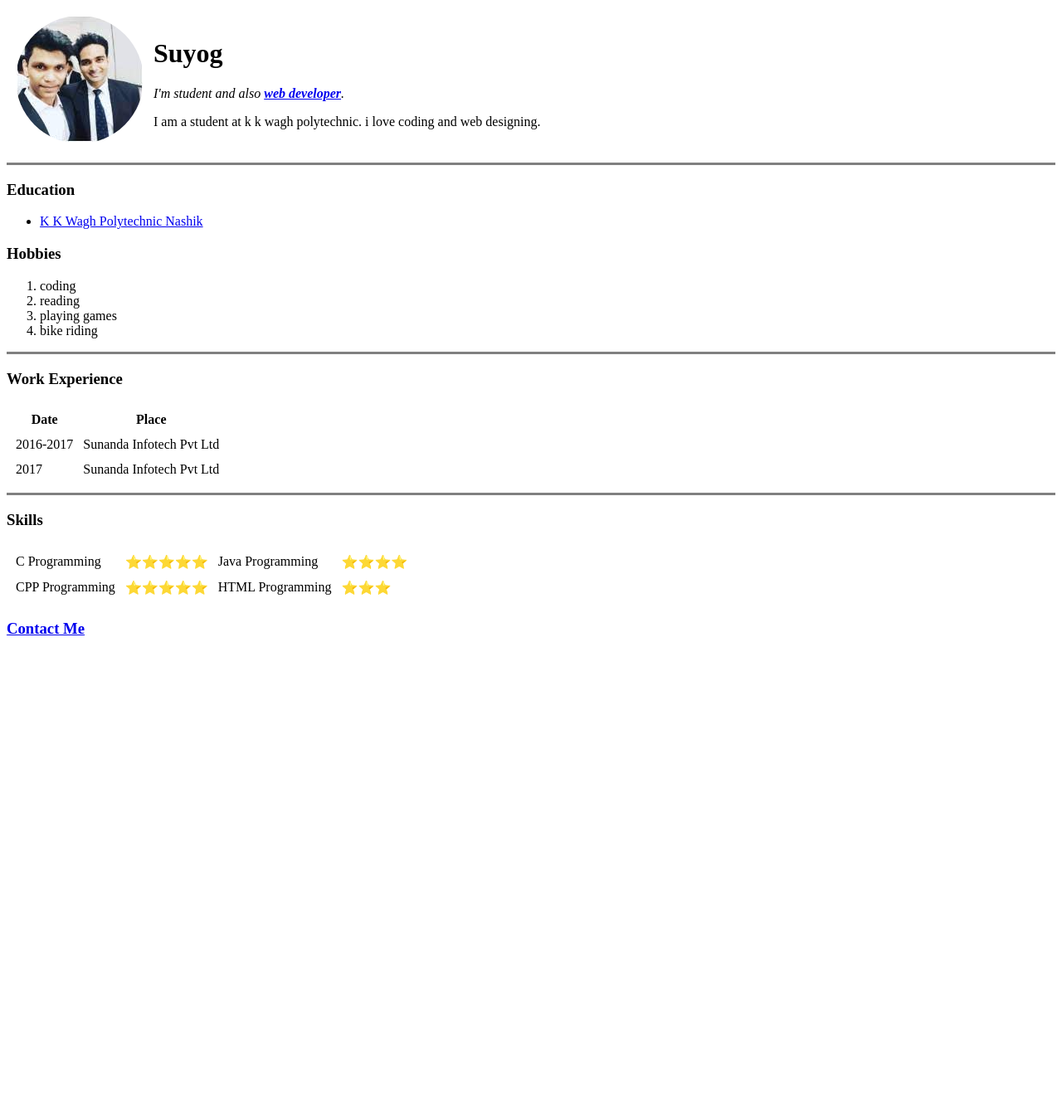
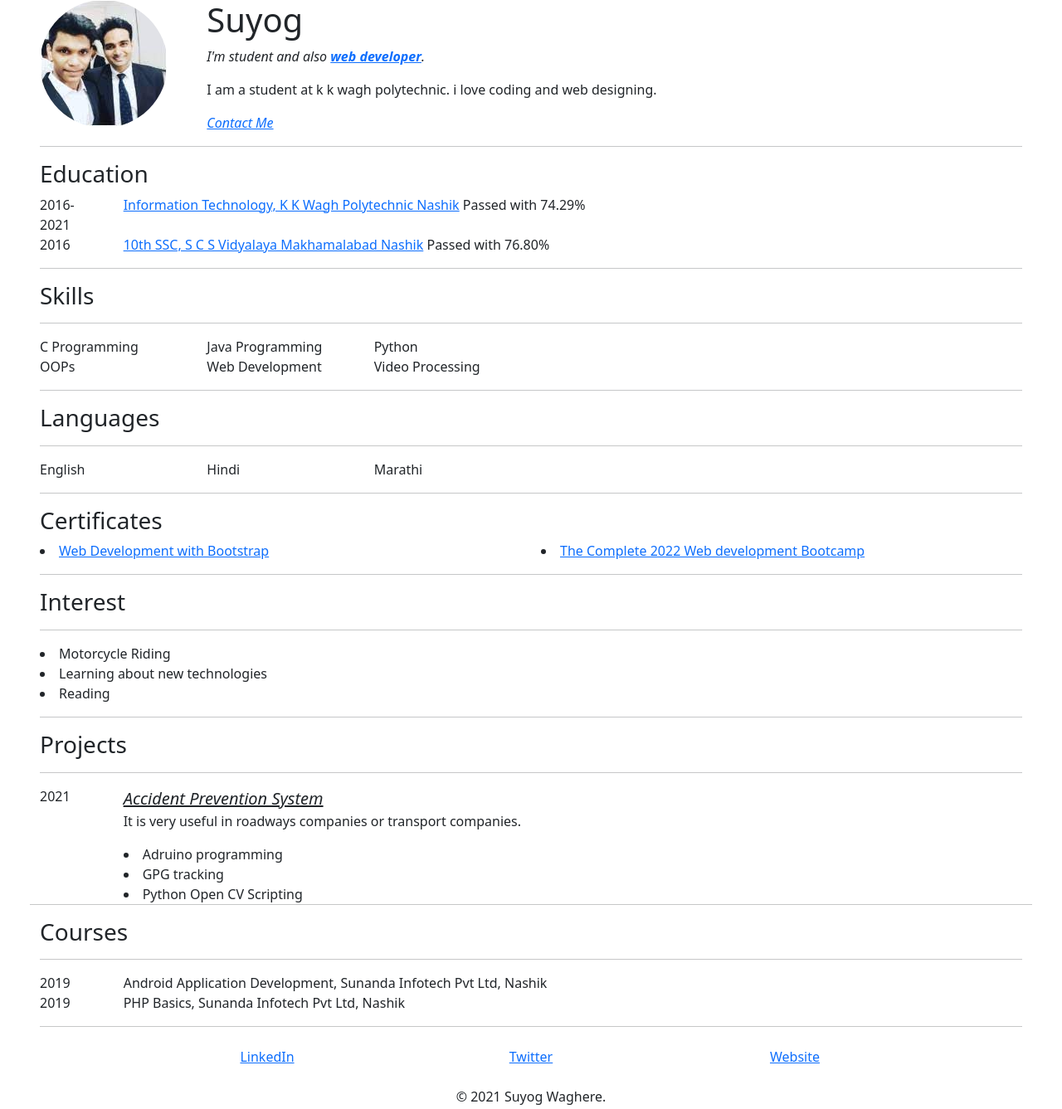
Before and after one commit to suyogwaghere/suyogwaghere.github.io, a plain HTML site: page index.html in a window 1280 px wide. Shown: the whole page at 83% size. Before the commit the page ends 800 px from the top, so only its background shows below. Drawn offline with nearby package versions, Linux system fonts and the light colour scheme.

Commit message:
Update index.html

```diff
--- a/index.html
+++ b/index.html
@@ -1,76 +1,188 @@
 <!DOCTYPE html>
 <html lang="en" dir="ltr">
-
   <head>
-  <meta charset="utf-8">
+    <meta charset="utf-8" />
     <title>Suyog Personal Site</title>
+    <link
+      href="https://cdn.jsdelivr.net/npm/bootstrap@5.2.0/dist/css/bootstrap.min.css"
+      rel="stylesheet"
+      integrity="sha384-gH2yIJqKdNHPEq0n4Mqa/HGKIhSkIHeL5AyhkYV8i59U5AR6csBvApHHNl/vI1Bx"
+      crossorigin="anonymous"
+    />
   </head>
 
   <body>
-  <table cellspacing="10">
-    <tr>
-      <td><img src="images/circle-cropped-profile-picture.png" alt="Suyog Profile picture"></td>
-      <td>
+    <div class="mx-5">
+      <div class="row">
+        <div class="col-2">
+          <img
+            src="images/circle-cropped-profile-picture.png"
+            alt="Suyog Profile picture"
+          />
+        </div>
+        <div class="col-10">
           <h1>Suyog</h1>
-        <p><em>I'm student and also <strong><a href="https://cdn.kenzie.academy/wp-content/uploads/prod/2020/11/02155935/AdobeStock_241083104-1400x934.jpg">web developer</a></strong>.</em></p>
-        <p>I am a student at k k wagh polytechnic. i love coding and web designing.</p>
-      </td>
-    </tr>
-  </table>
+          <p>
+            <em
+              >I'm student and also
+              <strong
+                ><a
+                  href="https://cdn.kenzie.academy/wp-content/uploads/prod/2020/11/02155935/AdobeStock_241083104-1400x934.jpg"
+                  >web developer</a
+                ></strong
+              >.</em
+            >
+          </p>
+          <p>
+            I am a student at k k wagh polytechnic. i love coding and web
+            designing.
+          </p>
+          <em><a href="Contact-details.html">Contact Me</a></em>
+        </div>
+      </div>
 
-  <hr size="3" noshade>
+      <div>
+        <hr size="3" noshade />
         <h3>Education</h3>
-  <ul>
+        <div class="row">
+          <div class="col col-1">2016-2021</div>
+          <div class="col col-8">
+            <a href="https://poly.kkwagh.edu.in/"
+              >Information Technology, K K Wagh Polytechnic Nashik</a
+            >
+            Passed with 74.29%
+          </div>
+        </div>
+        <div class="row">
+          <div class="col col-1">2016</div>
+          <div class="col col-8">
+            <a href="#">10th SSC, S C S Vidyalaya Makhamalabad Nashik</a> Passed
+            with 76.80%
+          </div>
+        </div>
+        <hr size="3" noshade />
+      </div>
+      <div>
+        <h3>Skills</h3>
+        <hr size="3" noshade />
+        <div class="row">
+          <div class="col col-2">C Programming</div>
+          <div class="col col-2">Java Programming</div>
+          <div class="col col-2">Python</div>
+        </div>
+        <div class="row">
+          <div class="col col-2">OOPs</div>
+          <div class="col col-2">Web Development</div>
+          <div class="col col-2">Video Processing</div>
+        </div>
+        <hr size="3" noshade />
+      </div>
 
-    <li><a href="https://poly.kkwagh.edu.in/">K K Wagh Polytechnic Nashik</a></li>
-  </ul>
-  <h3>Hobbies</h3>
-  <ol type="1">
-    <li>coding</li>
-    <li>reading</li>
-    <li>playing games</li>
-    <li>bike riding</li>
-  </ol>
-  <hr size="3" noshade>
-  <h3>Work Experience</h3>
-  <table cellspacing="10">
-    <thead>
-      <th>Date</th>
-      <th>Place</th>
-    </thead>
-    <tbody>
-      <tr>
-        <td>2016-2017</td>
-        <td>Sunanda Infotech Pvt Ltd</td>
-      </tr>
-      <tr>
-        <td>2017</td>
-        <td>Sunanda Infotech Pvt Ltd</td>
-      </tr>
-    </tbody>
-  </table>
-  <hr size="3" noshade>
-  <h3>Skills</h3>
-  <table cellspacing="10">
-    <tr>
-      <td>C Programming</td>
-      <td>⭐⭐⭐⭐⭐</td>
-      <td>Java Programming</td>
-      <td>⭐⭐⭐⭐</td>
-    </tr>
-    <tr>
-      <td>CPP Programming</td>
-      <td>⭐⭐⭐⭐⭐</td>
-      <td>HTML Programming</td>
-      <td>⭐⭐⭐</td>
-    </tr>
-  </table>
-  <h3><a href="Contact-details.html">Contact Me</a></h3>
+      <div>
+        <div class="col">
+          <h3 class="">Languages</h3>
+          <hr size="3" noshade />
+          <div class="row">
+            <div class="col col-2">English</div>
+            <div class="col col-2">Hindi</div>
+            <div class="col col-2">Marathi</div>
+          </div>
+        </div>
+        <hr size="3" noshade />
+      </div>
 
+      <div>
+        <div class="col">
+          <h3 class="">Certificates</h3>
+          <div class="row">
+            <div class="col">
+              <li>
+                <a href="https://cert.shapeai.tech/verify/ZR1PCc"
+                  >Web Development with Bootstrap</a
+                >
+              </li>
+            </div>
+            <div class="col">
+              <li>
+                <a
+                  href="https://www.udemy.com/certificate/UC-4420943e-7d04-4f62-a96e-35eb01100938/"
+                  >The Complete 2022 Web development Bootcamp</a
+                >
+              </li>
+            </div>
+          </div>
+          <hr size="3" noshade />
+        </div>
+      </div>
 
+      <div>
+        <h3>Interest</h3>
+        <hr size="3" noshade />
+        <div class="row"><li>Motorcycle Riding</li></div>
+        <div class="row"><li>Learning about new technologies</li></div>
+        <div class="row"><li>Reading</li></div>
+        <hr size="3" noshade />
+      </div>
 
+      <h3>Projects</h3>
+      <hr size="3" noshade />
+      <div class="row">
+        <div class="col col-1">2021</div>
+        <div class="col col-8">
+          <em class="fs-5 text-decoration-underline">Accident Prevention System</em>
+          <br />
+          <p>It is very useful in roadways companies or transport companies.</p>
+          <li>Adruino programming</li>
+          <li>GPG tracking</li>
+          <li>Python Open CV Scripting</li>
+        </div>
+        <hr size="3" noshade />
+      </div>
 
+      <div>
+        <h3>Courses</h3>
+        <hr size="3" noshade />
+        <div class="row">
+          <div class="col col-1">2019</div>
+          <div class="col col-8">
+            Android Application Development, Sunanda Infotech Pvt Ltd, Nashik
+          </div>
+        </div>
+        <div class="row">
+          <div class="col col-1">2019</div>
+          <div class="col col-8">
+            PHP Basics, Sunanda Infotech Pvt Ltd, Nashik
+          </div>
+        </div>
+        <hr size="3" noshade />
+      </div>
+      <div class="row text-center justify-content-center my-4">
+        <div class="col col-3 mx-2">
+          <a
+            class="footer-link"
+            href="https://www.linkedin.com/in/suyogwaghere?trk=people-guest_people_search-card"
+            >LinkedIn</a
+          >
+        </div>
+        <div class="col col-3 mx-2">
+          <a class="footer-link" href="https://twitter.com/thesuyog_in"
+            >Twitter</a
+          >
+        </div>
+        <div class="col col-3 mx-2">
+          <a class="footer-link" href="https://suyogwaghere.github.io/cv/"
+            >Website</a
+          >
+        </div>
+      </div>
 
+      <p class="copyright text-center">© 2021 Suyog Waghere.</p>
+    </div>
+
+    <script
+      src="https://cdn.jsdelivr.net/npm/bootstrap@5.2.0/dist/js/bootstrap.bundle.min.js"
+      integrity="sha384-A3rJD856KowSb7dwlZdYEkO39Gagi7vIsF0jrRAoQmDKKtQBHUuLZ9AsSv4jD4Xa"
+      crossorigin="anonymous"
+    ></script>
   </body>
-
 </html>
```
Lines whose indentation alone changed are shown as unchanged.
